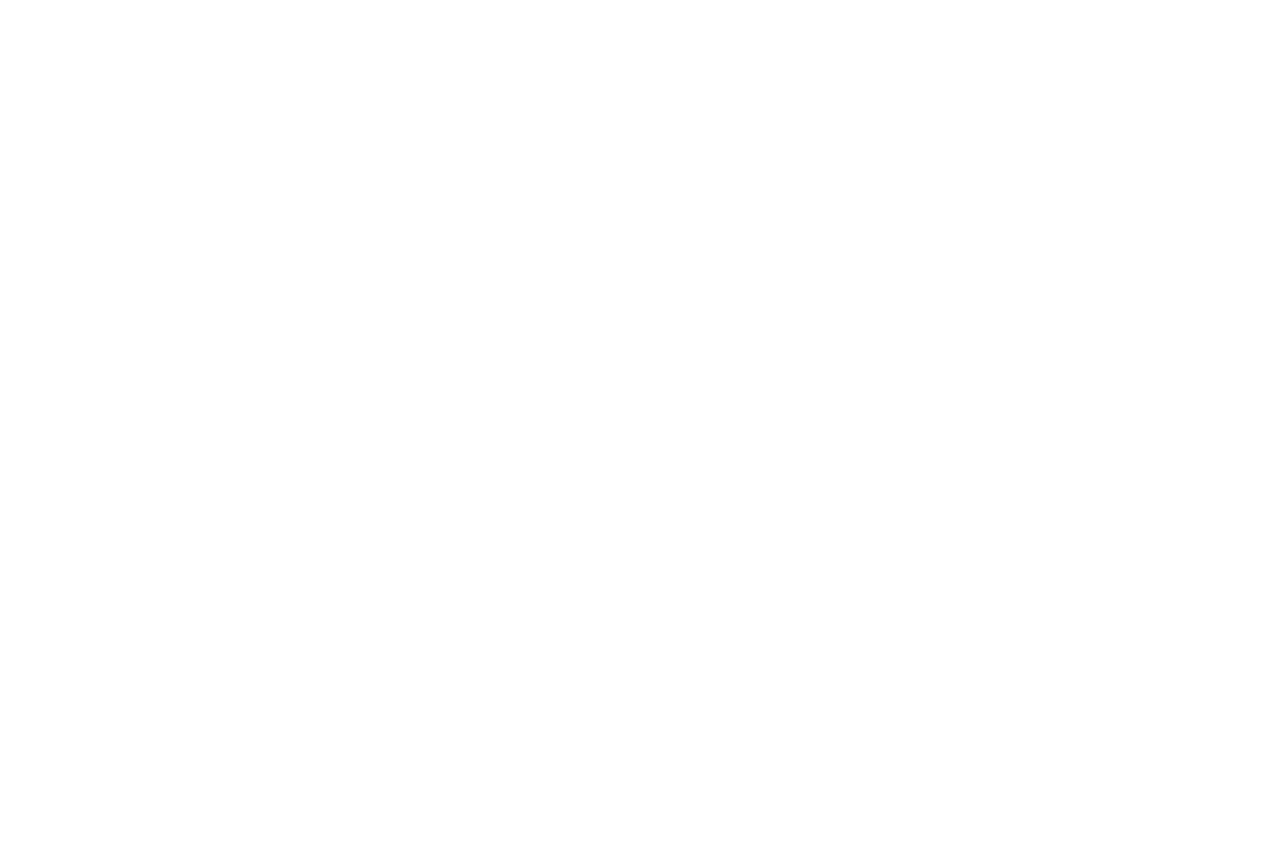
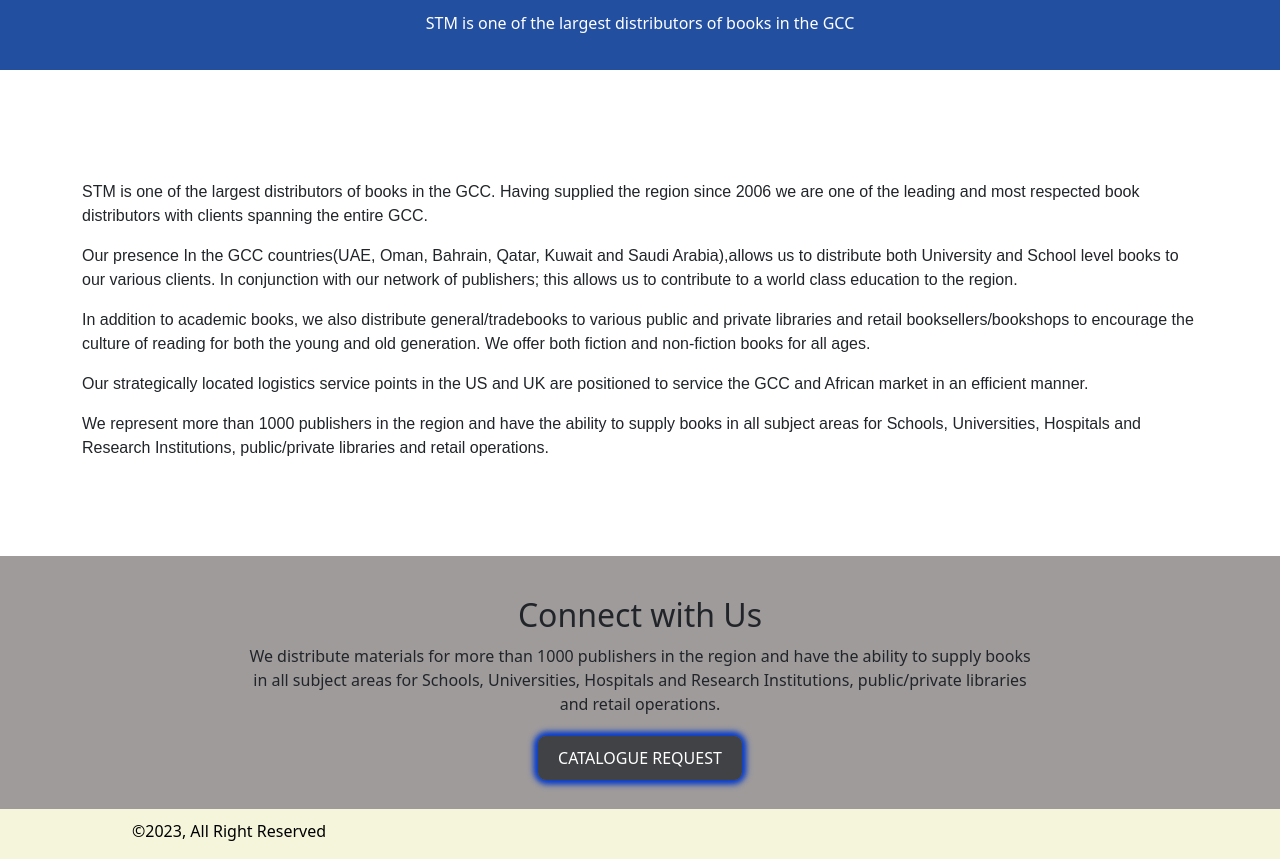
Before and after one commit to MKainatDev/tech-code, an Angular app: page /aboutus in a window 1280 px wide. Shown: the part 176-1035 px from the top of the page. Before the commit the page ends 800 px from the top, so only its background shows below. Built offline with nearby package versions, Linux system fonts and the light colour scheme.

Commit message:
complete routing

```diff
--- a/src/app/about-us/about-us.component.css
+++ b/src/app/about-us/about-us.component.css
@@ -1,5 +1,42 @@
 .about-us{
-    background-color: #084db6;
+    background-color: #234FA0;
     justify-content: center;
     text-align: center;
 }
+.p1{
+    font-size: 16px;
+    font-family: sans-serif;
+}
+/*footer*/
+.container-1{
+    background-color: black;
+    color: white;
+    }
+    .text-footer{
+      text-align: center;
+    }
+
+    .enq-btn {
+      background-color: rgba(33, 37, 41, 0.75);
+      border-color: #234FA0;
+      color: white;
+      border: none;
+      border-radius: 8px;
+      padding: 10px 20px;
+      font-size: 16px;
+      cursor: pointer;
+      transition: background-color 0.3s, color 0.3s;
+      box-shadow:  0 4px 6px rgb(15, 64, 197), /* Bottom shadow */
+      0 -4px 6px rgb(15, 64, 197), /* Top shadow */
+      4px 0 6px rgb(15, 64, 197), /* Right shadow */
+      -4px 0 6px rgb(15, 64, 197); /* Left shadow */
+    }
+    .enq-btn:hover {
+      background-color: #084db6; /* Maintain yellow background on hover */
+      color: white; /* White text on hover */
+    }
+
+    .enq-btn:active {
+      background-color: blue; /* Background color on click */
+      color: white; /* Text color on click */
+    }
--- a/src/app/about-us/about-us.component.html
+++ b/src/app/about-us/about-us.component.html
@@ -1,15 +1,83 @@
-
-<div class="about-us" id="aboutus">
+<div class="about-us" id="aboutus"
+    style="height: 150px; width: 100%; margin: 0px 0px 50px; padding: 35px 0px; color: white;">
     <div class="main-section">
         <div class="container">
             <div class="row">
-            <div class="col-md-12">
-                <div class="text">
-                    <h1 class="text-dark">ABOUT-US</h1>
+                <div class="col-md-12">
+                    <div class="text">
+                        <h1 class="text-whhite">ABOUT-US</h1>
+                    </div>
+                    <div class="text-whhite">STM is one of the largest distributors of books in the GCC</div>
                 </div>
-                <div class="text-whhite">STM is one of the largest distributors of books in the GCC</div>
             </div>
         </div>
     </div>
-   </div>
 </div>
+<div class="main-content" style="margin: 0px 0px 20px; padding: 60px 0px;">
+    <div class="main-section">
+        <div class="container">
+            <div class="row">
+                <div class="col-md-12">
+                    <p class="p1">STM is one of the largest distributors of books in the GCC. Having supplied the region
+                        since
+                        2006 we are one of the leading and most respected book distributors with clients spanning the
+                        entire GCC.
+                    </p>
+                    <p class="p1">
+                        Our presence In the GCC countries(UAE, Oman, Bahrain, Qatar,
+                        Kuwait and Saudi Arabia),allows us to distribute both University and School level books to our
+                        various clients. In conjunction with our network of publishers; this allows us to contribute to
+                        a world class education to the region.
+                    </p>
+                    <p class="p1">
+                        In addition to academic books, we also distribute general/tradebooks to various public and
+                        private libraries and retail booksellers/bookshops to encourage the culture of reading for both
+                        the young and old generation.
+                        We offer both fiction and non-fiction books for all ages.
+                    </p>
+                    <p class="p1">
+                        Our strategically located logistics service points in the US and UK are positioned to service
+                        the GCC and African market in an efficient manner.
+                    </p>
+                    <p class="p1">
+                        We represent more than 1000 publishers in the region and have the ability to supply books in all
+                        subject areas for Schools, Universities, Hospitals and Research Institutions, public/private
+                        libraries and retail operations.
+                    </p>
+                </div>
+            </div>
+        </div>
+    </div>
+</div>
+
+<!--footer-->
+<div class="container-fluid" style="background-color: rgb(159, 155, 155);">
+    <div class="row">
+      <div class="col-12">
+        <div class="footer">
+          <h2 class="text-footer" style="margin-top: 40px; ">Connect with Us</h2>
+          <p class="text-footer" style="margin-top: 10px; margin-bottom: 10px;">We distribute materials for more than
+            1000 publishers in the region and have the ability to supply books<br>
+            in all subject areas for Schools, Universities, Hospitals and Research Institutions,
+            public/private libraries<br>
+            and retail operations.</p>
+
+          <div class="col-md-12 text-center pb-4">
+            <button class=" btn-lg btn enq-btn lato" style="margin-bottom: 5px; margin-top: 10px;">CATALOGUE
+              REQUEST</button>
+          </div>
+        </div>
+
+      </div>
+    </div>
+  </div>
+
+  <div class="ereaders-copyright" style="background-color: beige;">
+    <div class="container">
+      <div class="row">
+        <div id="scrollspyHeading4" class="col-md-12">
+          <p class="poppins" style="color: black; margin-top: 10px; margin-left: 50px;">©2023, All Right Reserved</p>
+        </div>
+      </div>
+    </div>
+  </div>
--- a/src/app/app.component.html
+++ b/src/app/app.component.html
@@ -18,13 +18,13 @@
         <a class="nav-link" href="whychooseus">WHY CHOOSE US</a>
       </li>
       <li class="nav-item active">
-        <a class="nav-link" href="#">CONTACT US</a>
+        <a class="nav-link" href="contactus">CONTACT US</a>
       </li>
       <li class="nav-item active">
         <a class="nav-link" href="aboutus">ABOUT US</a>
       </li>
       <li class="nav-item custm">
-        <a class="nav-link" style="background-color: #084db6; color: white; border-radius: 20px; height: 50px; padding-top: 15px;" href="/catalogue_reqests">CATALOGUE REQUEST</a></li>
+        <a class="nav-link" style="background-color: #084db6; color: white; border-radius: 20px; height: 50px; padding-top: 15px;" href="cataloguerequest">CATALOGUE REQUEST</a></li>
     </ul>
   </div>
 </nav>
--- a/src/app/app.component.ts
+++ b/src/app/app.component.ts
@@ -1,5 +1,6 @@
 import { Component } from '@angular/core';
 import { RouterLink, RouterOutlet } from '@angular/router';
+
 
 @Component({
   selector: 'app-root',
--- a/src/app/app.routes.ts
+++ b/src/app/app.routes.ts
@@ -5,11 +5,13 @@
 import { ContactusComponent } from './contactus/contactus.component';
 import { AboutUsComponent } from './about-us/about-us.component';
 import { HomeComponent } from './home/home.component';
+import { CataloguerequestComponent } from './cataloguerequest/cataloguerequest.component';
 
 export const routes: Routes = [
     {path:'home',component:HomeComponent},
     {path:'products',component:ProductsComponent},
     {path:'whychooseus',component:WhychooseusComponent},
     {path:'contactus',component:ContactusComponent},
-    {path:'aboutus',component:AboutUsComponent}
+    {path:'aboutus',component:AboutUsComponent},
+    {path:'cataloguerequest',component:CataloguerequestComponent}
 ];
--- /dev/null
+++ b/src/app/cataloguerequest/cataloguerequest.component.css
@@ -0,0 +1,22 @@
+.cataloguerequest{
+    background-color: #234FA0;
+    justify-content: center;
+    text-align: center;
+}
+.p1{
+    font-size: 16px;
+    font-family: sans-serif;
+}
+.col-md-8{
+    margin-left: 250px;
+
+}
+.button{
+    justify-content: center;
+    text-align: center;
+    margin-bottom: 50px;
+}
+.btn{
+    background-color: #234FA0;
+    color: white;
+}
--- /dev/null
+++ b/src/app/cataloguerequest/cataloguerequest.component.html
@@ -0,0 +1,46 @@
+<div class="cataloguerequest" id="cataloguerequest"
+    style="height: 150px; width: 100%; margin: 0px 0px 50px; padding: 35px 0px; color: white;">
+    <div class="main-section">
+        <div class="container">
+            <div class="row">
+                <div class="col-md-12">
+                    <div class="text">
+                        <h1 class="text-whhite">CATALOGUE REQUEST</h1>
+                    </div>
+                    <div class="text-whhite">STM has one of the widest collection of suppliers in The Middle East</div>
+                </div>
+            </div>
+        </div>
+    </div>
+</div>
+<div class="container">
+    <div class="col-md-8">
+
+        <form>
+            <div class="form-row">
+              <div class="form-group col-md-6">
+                <label for="inputName">Name</label>
+                <input type="Name" class="form-control" id="inputName" placeholder="Enter Name">
+              </div>
+              <div class="form-group col-md-6">
+                <label for="inputEmail">Email</label>
+                <input type="Email" class="form-control" id="inputEmail" placeholder="Enter Email">
+              </div>
+            </div>
+            <div class="form-group">
+              <label for="inputContact">Contact</label>
+              <input type="Enter Contact" class="form-control" id="inputContact" placeholder="Enter Contact">
+            </div>
+            <div class="form-group">
+              <label for="inputMessage">Message</label>
+              <input type="text" style="padding-bottom: 80px; padding-top: 20px;"   class="form-control" id="inputMessage" placeholder="Enter Message">
+            </div>
+
+           <div class="button">
+            <button type="submit" class="btn">Send Catalogue Request</button>
+        </div>
+          </form>
+
+    </div>
+
+</div>
--- a/src/app/contactus/contactus.component.css
+++ b/src/app/contactus/contactus.component.css
@@ -0,0 +1,33 @@
+/*footer*/
+.container-1{
+    background-color: black;
+    color: white;
+    }
+    .text-footer{
+      text-align: center;
+    }
+
+    .enq-btn {
+      background-color: rgba(33, 37, 41, 0.75);
+      border-color: #234fa0;
+      color: white;
+      border: none;
+      border-radius: 8px;
+      padding: 10px 20px;
+      font-size: 16px;
+      cursor: pointer;
+      transition: background-color 0.3s, color 0.3s;
+      box-shadow:  0 4px 6px rgb(15, 64, 197), /* Bottom shadow */
+      0 -4px 6px rgb(15, 64, 197), /* Top shadow */
+      4px 0 6px rgb(15, 64, 197), /* Right shadow */
+      -4px 0 6px rgb(15, 64, 197); /* Left shadow */
+    }
+    .enq-btn:hover {
+      background-color: #084db6; /* Maintain yellow background on hover */
+      color: white; /* White text on hover */
+    }
+
+    .enq-btn:active {
+      background-color: blue; /* Background color on click */
+      color: white; /* Text color on click */
+    }
--- a/src/app/contactus/contactus.component.html
+++ b/src/app/contactus/contactus.component.html
@@ -1 +1,32 @@
-<p>contactus works!</p>
+
+<!--footer-->
+<div class="container-fluid" style="background-color: rgb(159, 155, 155); height: 500px;" id="contactus">
+    <div class="row">
+      <div class="col-12">
+        <div class="footer">
+          <h2 class="text-footer" style="margin-top: 40px; ">Connect with Us</h2>
+          <p class="text-footer" style="margin-top: 10px; margin-bottom: 10px;">We distribute materials for more than
+            1000 publishers in the region and have the ability to supply books<br>
+            in all subject areas for Schools, Universities, Hospitals and Research Institutions,
+            public/private libraries<br>
+            and retail operations.</p>
+
+          <div class="col-md-12 text-center pb-4">
+            <button class=" btn-lg btn enq-btn lato" style="margin-bottom: 5px; margin-top: 10px;">CATALOGUE
+              REQUEST</button>
+          </div>
+        </div>
+
+      </div>
+    </div>
+  </div>
+
+  <div class="ereaders-copyright" style="background-color: beige;">
+    <div class="container">
+      <div class="row">
+        <div id="scrollspyHeading4" class="col-md-12">
+          <p class="poppins" style="color: black; margin-top: 10px; margin-left: 50px;">©2023, All Right Reserved</p>
+        </div>
+      </div>
+    </div>
+  </div>
--- a/src/app/home/home.component.css
+++ b/src/app/home/home.component.css
@@ -177,12 +177,6 @@
     text-align: center;
   }
 
-
-
-
-
-
-
   .enq-btn {
     background-color: rgba(33, 37, 41, 0.75);
     border-color: #234fa0;
```
Also changed, not shown: src/app/cataloguerequest/cataloguerequest.component.ts (added, +14 -0 lines), 1 other file (tests, documents, lock files or other folders).
